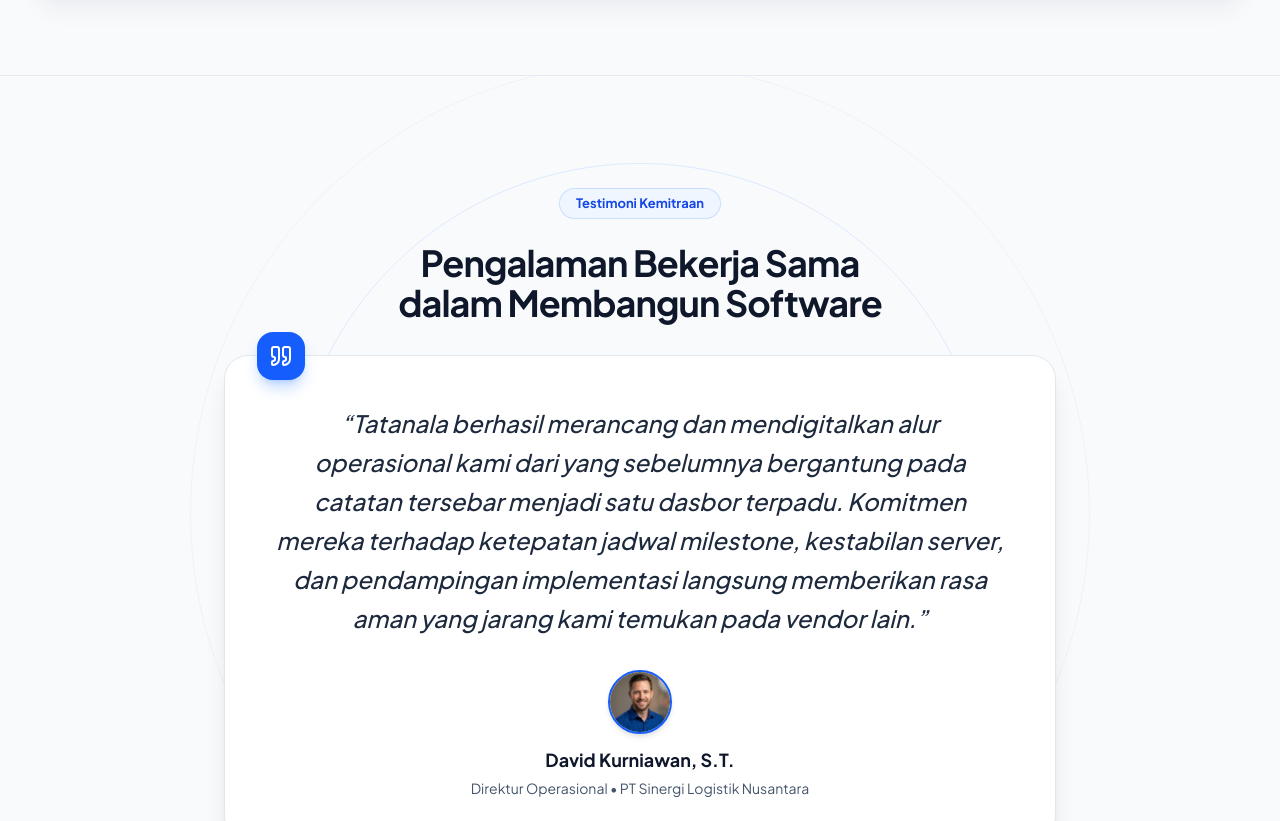
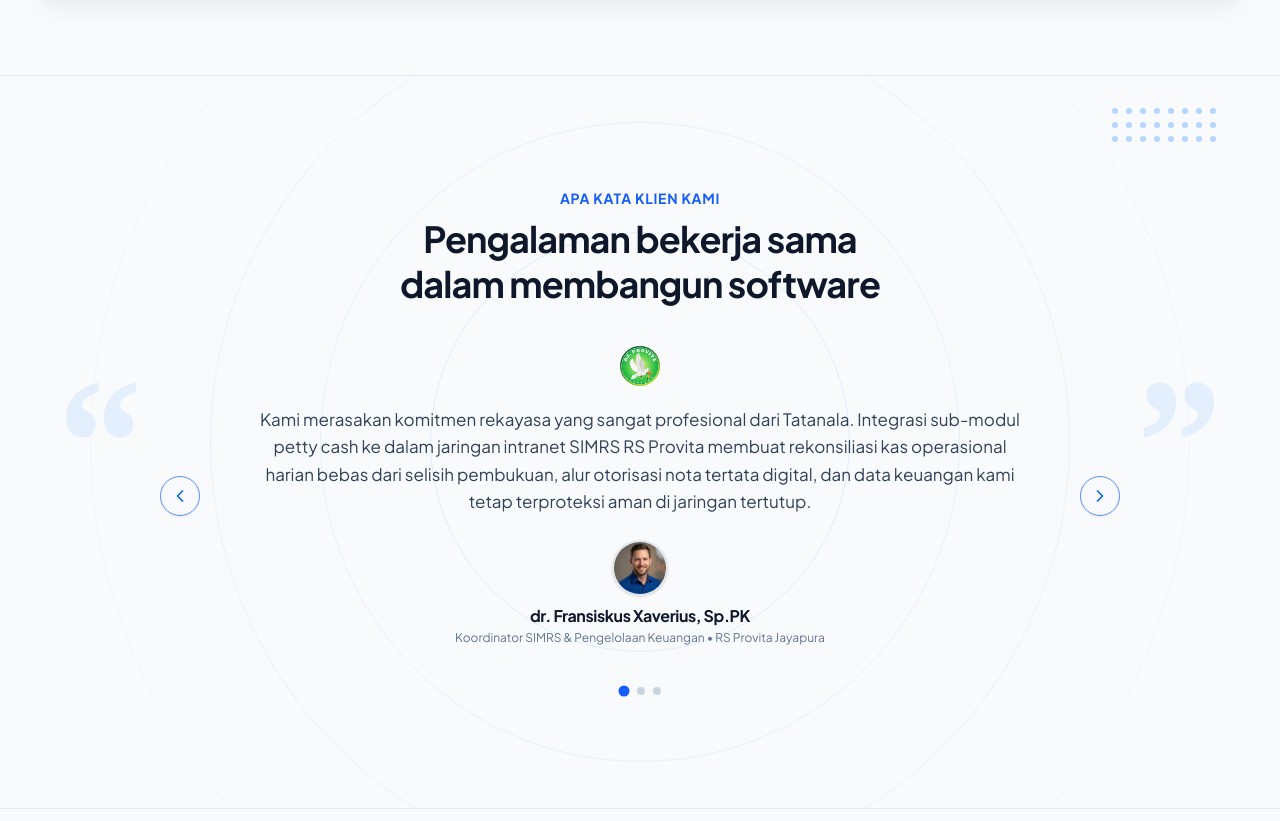
Before and after one commit to isnanw/tatanala, a Next.js app: page / in a window 1280 px wide. Shown: the part 3240-4061 px from the top of the page. Built offline with nearby package versions, Linux system fonts and the light colour scheme.

Commit message:
feat: add interactive testimonial carousel with multiple client reviews in ExecutiveTestimonial section

```diff
--- a/src/components/sections/ExecutiveTestimonial.tsx
+++ b/src/components/sections/ExecutiveTestimonial.tsx
@@ -1,55 +1,203 @@
 "use client";
 
-import { motion } from "framer-motion";
-import { Quote } from "lucide-react";
+import { useState } from "react";
+import { motion, AnimatePresence } from "framer-motion";
+import { ChevronLeft, ChevronRight } from "lucide-react";
 import Image from "next/image";
 
+interface TestimonialItem {
+  id: string;
+  logo: string;
+  logoAlt: string;
+  quote: string;
+  avatar: string;
+  authorName: string;
+  authorRole: string;
+  authorOrg: string;
+}
+
+const TESTIMONIALS: TestimonialItem[] = [
+  {
+    id: "provita",
+    logo: "/images/client/provitas.png",
+    logoAlt: "RS Provita Jayapura",
+    quote:
+      "Kami merasakan komitmen rekayasa yang sangat profesional dari Tatanala. Integrasi sub-modul petty cash ke dalam jaringan intranet SIMRS RS Provita membuat rekonsiliasi kas operasional harian bebas dari selisih pembukuan, alur otorisasi nota tertata digital, dan data keuangan kami tetap terproteksi aman di jaringan tertutup.",
+    avatar: "/images/avatar-david.jpg",
+    authorName: "dr. Fransiskus Xaverius, Sp.PK",
+    authorRole: "Koordinator SIMRS & Pengelolaan Keuangan",
+    authorOrg: "RS Provita Jayapura",
+  },
+  {
+    id: "recehku",
+    logo: "/images/client/recehku.png",
+    logoAlt: "Recehku Financial AI",
+    quote:
+      "Kolaborasi rekayasa software bersama Tatanala melahirkan antarmuka web manajemen finansial yang luar biasa reaktif. Pipeline pemrosesan AI yang mereka bangun mampu mengotomasi kategorisasi transaksi pengeluaran secara cerdas dalam hitungan milidetik, dengan kestabilan REST API yang andal saat beban transaksi tinggi.",
+    avatar: "/images/support-consultant.jpg",
+    authorName: "Reza Adityatama, M.Sc.",
+    authorRole: "Founder & Lead Product Engineer",
+    authorOrg: "Recehku Financial Intelligence",
+  },
+  {
+    id: "alger",
+    logo: "/images/client/pt-alger.png",
+    logoAlt: "PT Alger Karya Pratama",
+    quote:
+      "Kebutuhan portal perusahaan kami yang dinamis dijawab tuntas oleh Tatanala. Kami tidak lagi terkunci dalam template kaku yang monoton. Arsitektur modular page builder memungkinkan tim internal kami mempublikasikan update profil bisnis dan dokumen tender secara mandiri dengan kecepatan muat dan skor SEO yang prima.",
+    avatar: "/images/marketing-specialist.jpg",
+    authorName: "Ir. Bambang Hermanto",
+    authorRole: "Direktur Pengembangan Korporasi",
+    authorOrg: "PT Alger Karya Pratama",
+  },
+];
+
 export function ExecutiveTestimonial() {
+  const [currentIndex, setCurrentIndex] = useState(0);
+  const [direction, setDirection] = useState(1);
+
+  const handleNext = () => {
+    setDirection(1);
+    setCurrentIndex((prev) => (prev + 1) % TESTIMONIALS.length);
+  };
+
+  const handlePrev = () => {
+    setDirection(-1);
+    setCurrentIndex((prev) => (prev - 1 + TESTIMONIALS.length) % TESTIMONIALS.length);
+  };
+
+  const current = TESTIMONIALS[currentIndex];
+
   return (
-    <section className="py-20 sm:py-28 bg-[#F8FAFC] border-b border-slate-200/80 relative overflow-hidden">
-      {/* Decorative concentric arcs matching the reference layout */}
-      <div className="absolute top-1/2 left-1/2 -translate-x-1/2 -translate-y-1/2 w-[700px] h-[700px] rounded-full border border-blue-200/50 pointer-events-none -z-0" />
-      <div className="absolute top-1/2 left-1/2 -translate-x-1/2 -translate-y-1/2 w-[900px] h-[900px] rounded-full border border-slate-200/40 pointer-events-none -z-0" />
+    <section
+      id="testimoni"
+      className="scroll-mt-24 py-20 sm:py-28 bg-[#F8FAFC] border-b border-slate-200/80 relative overflow-hidden"
+    >
+      {/* Top Right Decorative Dot Matrix */}
+      <div className="absolute top-8 right-8 sm:right-16 hidden sm:grid grid-cols-8 gap-2 opacity-40 pointer-events-none -z-0">
+        {Array.from({ length: 24 }).map((_, i) => (
+          <span key={i} className="w-1.5 h-1.5 rounded-full bg-blue-400" />
+        ))}
+      </div>
 
-      <div className="relative z-10 mx-auto max-w-4xl px-4 sm:px-6 lg:px-8 text-center">
+      {/* Decorative Concentric Rings Matching Reference Layout */}
+      <div className="absolute top-1/2 left-1/2 -translate-x-1/2 -translate-y-1/2 w-[420px] h-[420px] rounded-full border border-blue-200/40 pointer-events-none -z-0" />
+      <div className="absolute top-1/2 left-1/2 -translate-x-1/2 -translate-y-1/2 w-[640px] h-[640px] rounded-full border border-blue-200/30 pointer-events-none -z-0" />
+      <div className="absolute top-1/2 left-1/2 -translate-x-1/2 -translate-y-1/2 w-[860px] h-[860px] rounded-full border border-slate-200/50 pointer-events-none -z-0" />
+      <div className="absolute top-1/2 left-1/2 -translate-x-1/2 -translate-y-1/2 w-[1100px] h-[1100px] rounded-full border border-slate-200/30 pointer-events-none -z-0" />
 
-        {/* Eyebrow Label */}
-        <div className="inline-flex items-center gap-2 px-4 py-1.5 rounded-full bg-blue-50 border border-blue-200/80 text-blue-700 text-xs sm:text-[13px] font-bold mb-6">
-          <span>Testimoni Kemitraan</span>
+      {/* Large Watermark Quotation Marks on the Sides */}
+      <div className="absolute left-4 sm:left-8 lg:left-14 top-1/2 -translate-y-1/2 text-[100px] sm:text-[140px] lg:text-[180px] font-serif font-bold text-blue-200/35 select-none pointer-events-none leading-none -z-0">
+        &ldquo;
+      </div>
+      <div className="absolute right-4 sm:right-8 lg:right-14 top-1/2 -translate-y-1/2 text-[100px] sm:text-[140px] lg:text-[180px] font-serif font-bold text-blue-200/35 select-none pointer-events-none leading-none -z-0">
+        &rdquo;
+      </div>
+
+      <div className="relative z-10 mx-auto max-w-5xl px-4 sm:px-6 lg:px-8">
+
+        {/* Section Header */}
+        <div className="text-center max-w-3xl mx-auto mb-8 sm:mb-10">
+          <p className="text-xs sm:text-sm font-bold uppercase tracking-wider text-blue-600 mb-2">
+            Apa Kata Klien Kami
+          </p>
+          <h2 className="text-2xl sm:text-3xl lg:text-4xl font-extrabold text-[#0F172A] tracking-tight leading-tight">
+            Pengalaman bekerja sama dalam membangun software
+          </h2>
         </div>
 
-        {/* Section Title */}
-        <h2 className="text-2xl sm:text-3xl lg:text-4xl font-extrabold text-slate-900 tracking-tight mb-8">
-          Pengalaman Bekerja Sama dalam Membangun Software
-        </h2>
+        {/* Carousel Content Stage */}
+        <div className="relative flex items-center justify-between gap-4 sm:gap-8">
 
-        {/* Big Concentric Quote Box */}
-        <div className="relative py-10 px-6 sm:px-12 bg-white rounded-3xl border border-slate-200 shadow-xl">
+          {/* Left Arrow Button */}
+          <button
+            type="button"
+            onClick={handlePrev}
+            aria-label="Testimoni Sebelumnya"
+            className="shrink-0 w-9 h-9 sm:w-10 sm:h-10 rounded-full border border-blue-600/70 text-blue-600 hover:bg-blue-600 hover:text-white transition-all duration-200 flex items-center justify-center shadow-xs cursor-pointer z-20"
+          >
+            <ChevronLeft className="w-5 h-5" />
+          </button>
 
-          {/* Top Left Quote Icon Accent */}
-          <div className="absolute -top-6 left-8 h-12 w-12 rounded-2xl bg-blue-600 text-white flex items-center justify-center shadow-lg shadow-blue-500/30">
-            <Quote className="h-6 w-6" />
+          {/* Center Dynamic Testimonial Display */}
+          <div className="flex-1 min-h-[300px] sm:min-h-[260px] flex flex-col items-center justify-center text-center px-2 sm:px-6">
+            <AnimatePresence mode="wait" initial={false}>
+              <motion.div
+                key={current.id}
+                initial={{ opacity: 0, x: direction * 30 }}
+                animate={{ opacity: 1, x: 0 }}
+                exit={{ opacity: 0, x: direction * -30 }}
+                transition={{ duration: 0.25, ease: "easeOut" }}
+                className="w-full flex flex-col items-center"
+              >
+                {/* Client Logo */}
+                <div className="relative h-9 w-28 sm:h-10 sm:w-32 mb-5 flex items-center justify-center">
+                  <Image
+                    src={current.logo}
+                    alt={current.logoAlt}
+                    fill
+                    className="object-contain"
+                    sizes="128px"
+                  />
+                </div>
+
+                {/* Quote Text */}
+                <p className="text-sm sm:text-base lg:text-[17px] text-slate-700 font-normal leading-relaxed max-w-2xl sm:max-w-3xl mx-auto">
+                  {current.quote}
+                </p>
+
+                {/* Author Avatar & Identity */}
+                <div className="mt-6 flex flex-col items-center">
+                  <div className="relative h-14 w-14 rounded-full overflow-hidden border-2 border-slate-200 shadow-sm mb-2 bg-slate-100">
+                    <Image
+                      src={current.avatar}
+                      alt={current.authorName}
+                      fill
+                      sizes="56px"
+                      className="object-cover"
+                    />
+                  </div>
+                  <h4 className="font-bold text-[#0F172A] text-sm sm:text-base">
+                    {current.authorName}
+                  </h4>
+                  <p className="text-xs text-slate-500 mt-0.5 max-w-md">
+                    {current.authorRole} &bull; {current.authorOrg}
+                  </p>
+                </div>
+              </motion.div>
+            </AnimatePresence>
           </div>
 
-          {/* Testimonial Quote */}
-          <blockquote className="text-base sm:text-xl lg:text-2xl text-slate-800 font-medium leading-relaxed italic max-w-3xl mx-auto pt-2">
-            &ldquo;Tatanala berhasil merancang dan mendigitalkan alur operasional kami dari yang sebelumnya bergantung pada catatan tersebar menjadi satu dasbor terpadu. Komitmen mereka terhadap ketepatan jadwal milestone, kestabilan server, dan pendampingan implementasi langsung memberikan rasa aman yang jarang kami temukan pada vendor lain.&rdquo;
-          </blockquote>
+          {/* Right Arrow Button */}
+          <button
+            type="button"
+            onClick={handleNext}
+            aria-label="Testimoni Selanjutnya"
+            className="shrink-0 w-9 h-9 sm:w-10 sm:h-10 rounded-full border border-blue-600/70 text-blue-600 hover:bg-blue-600 hover:text-white transition-all duration-200 flex items-center justify-center shadow-xs cursor-pointer z-20"
+          >
+            <ChevronRight className="w-5 h-5" />
+          </button>
 
-          {/* Client Avatar & Identity */}
-          <div className="mt-8 flex flex-col items-center justify-center">
-            <div className="relative h-16 w-16 rounded-full overflow-hidden border-2 border-blue-600 shadow-md mb-3 bg-slate-100">
-              <Image
-                src="/images/avatar-david.jpg"
-                alt="David Kurniawan"
-                fill
-                sizes="64px"
-                className="object-cover"
-              />
-            </div>
-            <div className="font-bold text-slate-900 text-base sm:text-lg">David Kurniawan, S.T.</div>
-            <div className="text-xs sm:text-sm text-slate-600 mt-1">Direktur Operasional &bull; PT Sinergi Logistik Nusantara</div>
-          </div>
+        </div>
+
+        {/* Bottom Pagination Dots */}
+        <div className="mt-8 sm:mt-10 flex items-center justify-center gap-2">
+          {TESTIMONIALS.map((_, idx) => (
+            <button
+              key={idx}
+              type="button"
+              onClick={() => {
+                setDirection(idx > currentIndex ? 1 : -1);
+                setCurrentIndex(idx);
+              }}
+              aria-label={`Slide ${idx + 1}`}
+              className={`transition-all duration-300 rounded-full cursor-pointer ${
+                idx === currentIndex
+                  ? "w-2.5 h-2.5 bg-blue-600 scale-110"
+                  : "w-2 h-2 bg-slate-300 hover:bg-slate-400"
+              }`}
+            />
+          ))}
         </div>
 
       </div>
```
